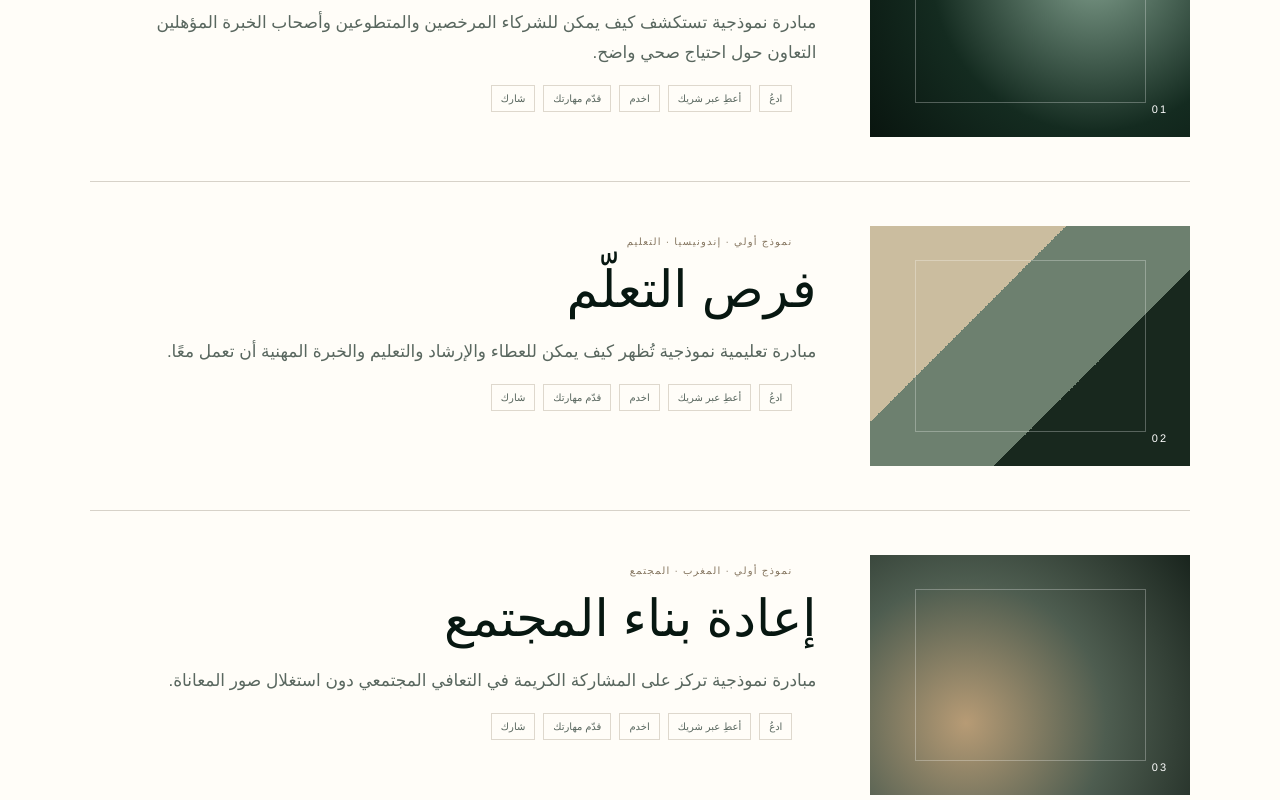
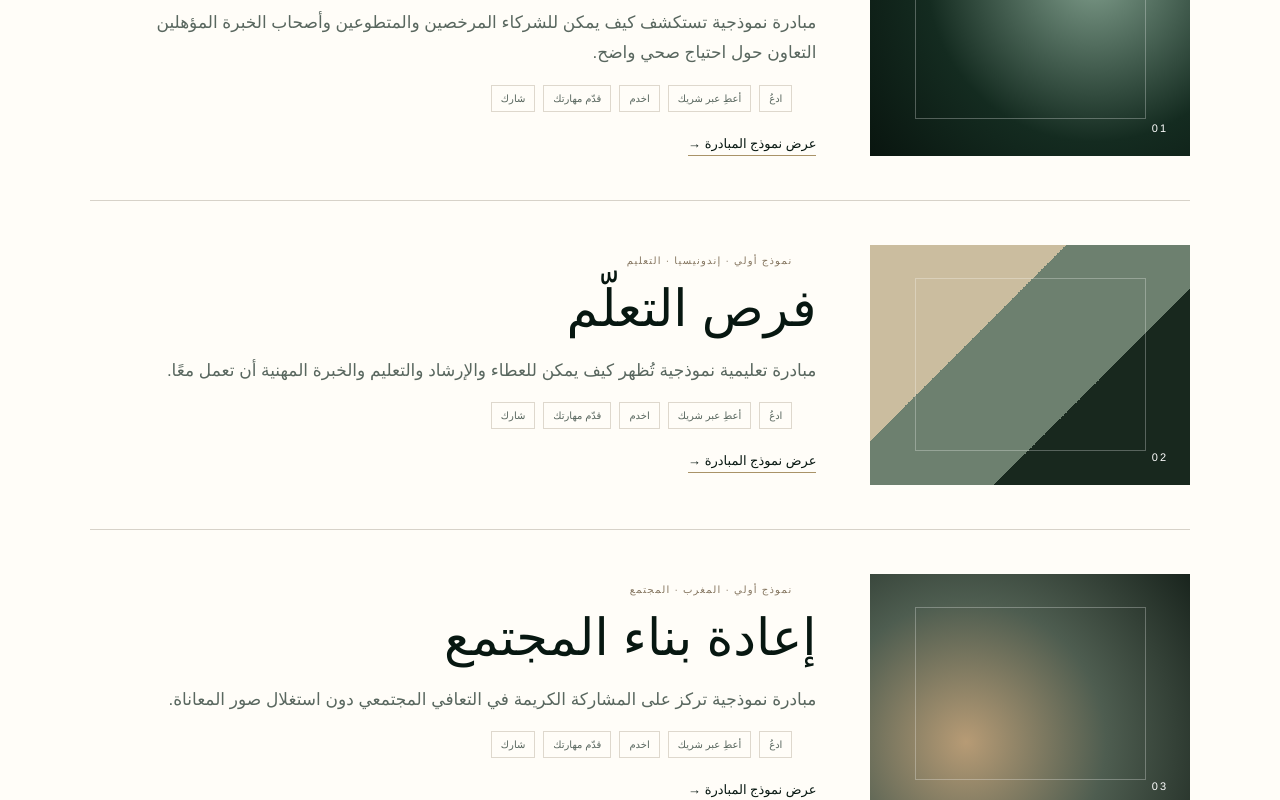
Before and after one commit to andristukiss-png/nimatullah, a Next.js app: page /ar/missions in a window 1280 px wide. Shown: the part 880-1680 px from the top of the page. Built offline with nearby package versions, Linux system fonts and the light colour scheme.

Commit message:
Link mission prototypes

```diff
--- a/app/[locale]/missions/page.tsx
+++ b/app/[locale]/missions/page.tsx
@@ -1,3 +1,4 @@
+import Link from "next/link";
 import { notFound } from "next/navigation";
 import { isLocale, missions } from "@/lib/site";
 import { PageShell } from "@/components/site-chrome";
@@ -31,6 +32,9 @@ export default async function MissionsPage({ params }: { params: Promise<{ local
                   <span>{ar ? "قدّم مهارتك" : "Offer a skill"}</span>
                   <span>{ar ? "شارك" : "Share"}</span>
                 </div>
+                <Link className="textLink" href={"/" + locale + "/missions/" + mission.slug}>
+                  {ar ? "عرض نموذج المبادرة" : "View mission prototype"} →
+                </Link>
               </div>
             </article>
           ))}
```
